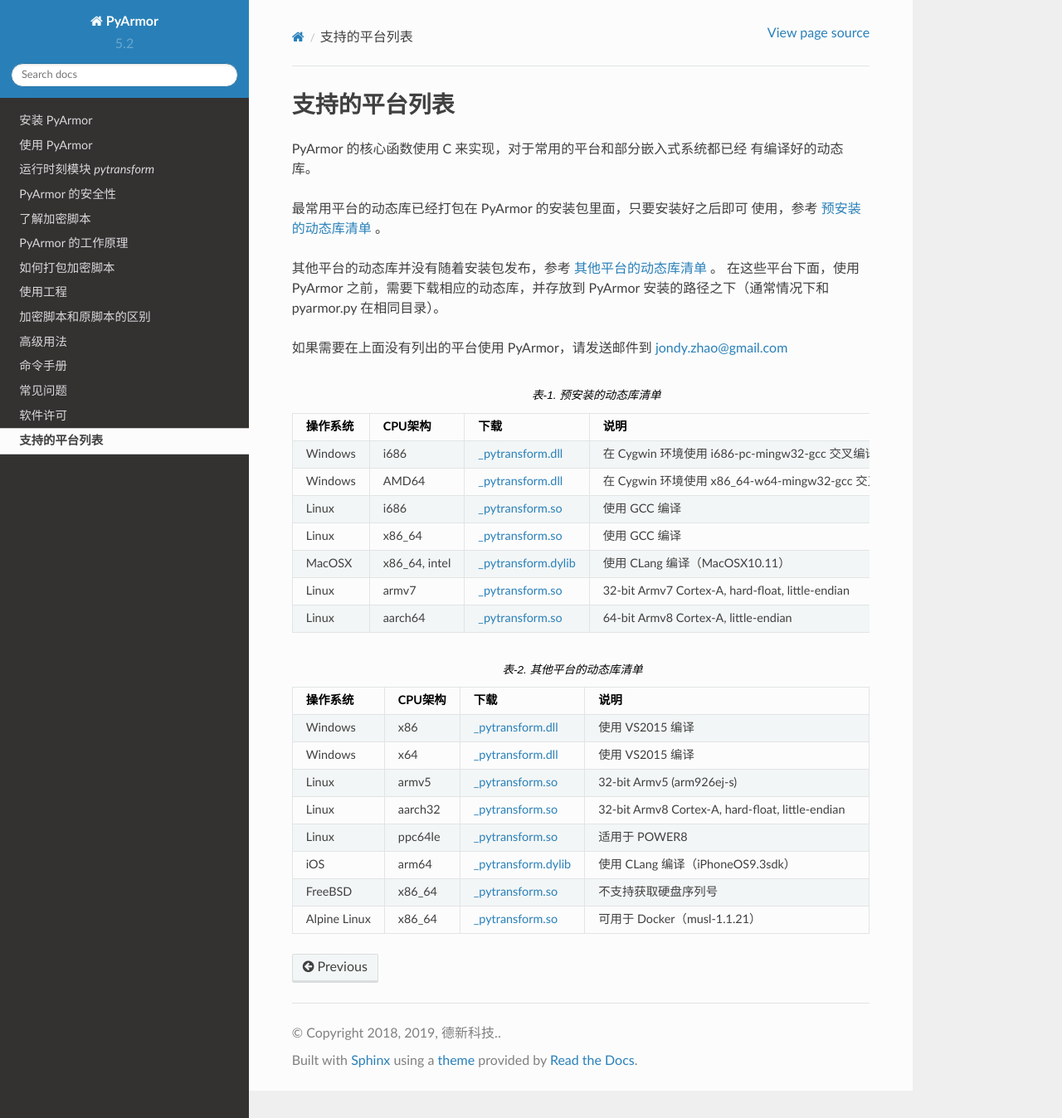
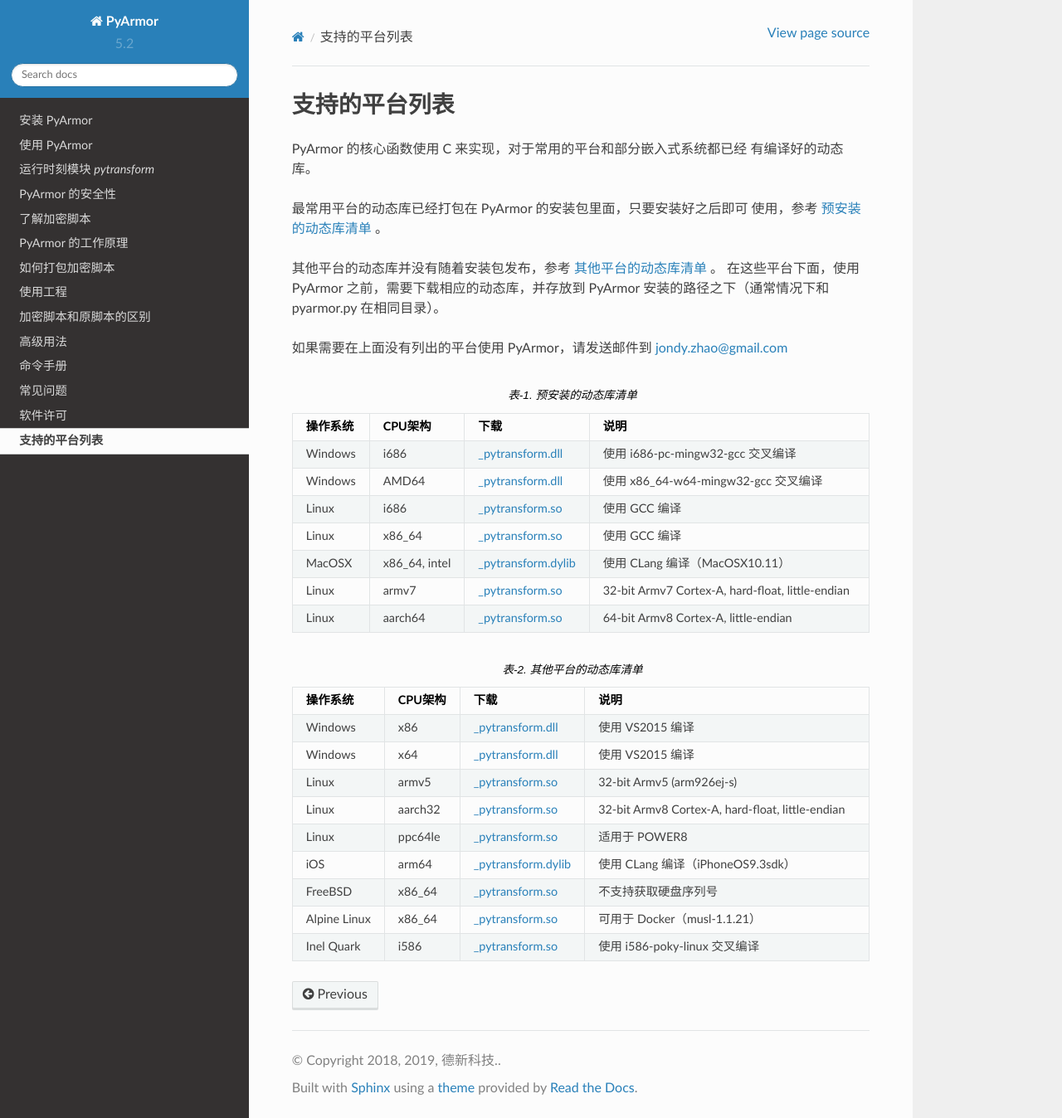
Before and after one commit to dashingsoft/pyarmor-docs-zh, a Sphinx documentation site: the page built from docs/platforms.rst, in a window 1280 px wide and 1348 px high. Shown: the whole window at 83% size. Built offline with Sphinx 7.4.7 and the Read the Docs theme 2.0.0, drawn with Linux system fonts in a browser that asks for light colours.

Commit message:
Add new platform

```diff
--- a/docs/platforms.rst
+++ b/docs/platforms.rst
@@ -27,11 +27,11 @@
    * - Windows
      - i686
      - `_pytransform.dll <http://pyarmor.dashingsoft.com/downloads/platforms/win32/_pytransform.dll>`_
-     - 在 Cygwin 环境使用 i686-pc-mingw32-gcc 交叉编译
+     - 使用 i686-pc-mingw32-gcc 交叉编译
    * - Windows
      - AMD64
      - `_pytransform.dll <http://pyarmor.dashingsoft.com/downloads/platforms/win_amd64/_pytransform.dll>`_
-     - 在 Cygwin 环境使用 x86_64-w64-mingw32-gcc 交叉编译
+     - 使用 x86_64-w64-mingw32-gcc 交叉编译
    * - Linux
      - i686
      - `_pytransform.so <http://pyarmor.dashingsoft.com/downloads/platforms/linux_i386/_pytransform.so>`_
@@ -94,3 +94,7 @@
      - x86_64
      - `_pytransform.so <http://pyarmor.dashingsoft.com/downloads/platforms/alpine/_pytransform.so>`_
      - 可用于 Docker（musl-1.1.21）
+   * - Inel Quark
+     - i586
+     - `_pytransform.so <http://pyarmor.dashingsoft.com/downloads/platforms/intel-quark/_pytransform.so>`_
+     - 使用 i586-poky-linux 交叉编译
--- a/docs/understand-obfuscated-scripts.rst
+++ b/docs/understand-obfuscated-scripts.rst
@@ -110,9 +110,7 @@
 
 * 运行辅助文件 `pytransform.py` 必须位于能够被 Python 导入的路径，模块
   `pytransform` 会使用 `ctyps` 装载动态库。动态库是平台相关的，所有预编
-  译的动态库列表在这里
-
-  http://pyarmor.dashingsoft.com/downloads/platforms/
+  译的动态库列表在这里 :ref:`支持的平台列表`
 
 * `pytransform.py` 会在同目录下面搜索动态库 `_pytransform` ，具体装载过
   程可以查看函数 `pytransform._load_library` 的源代码
```
